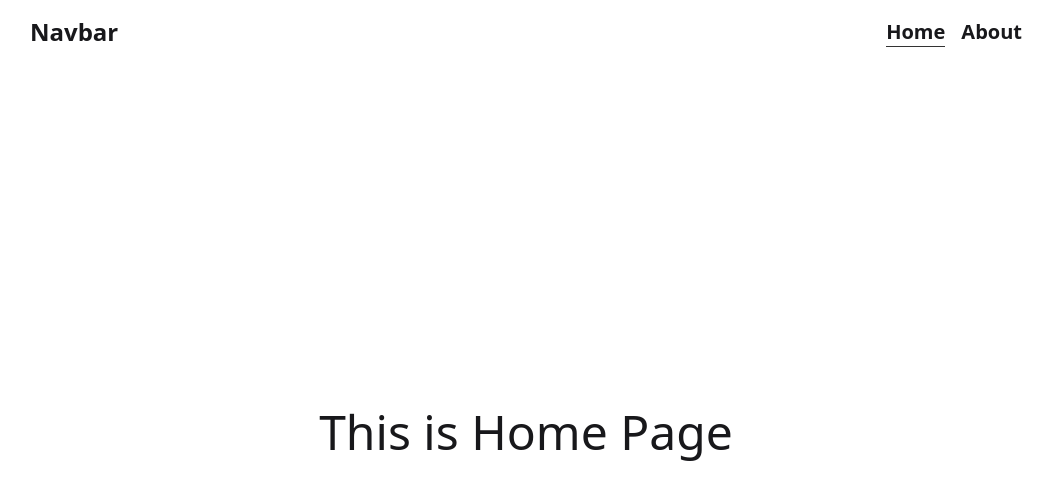
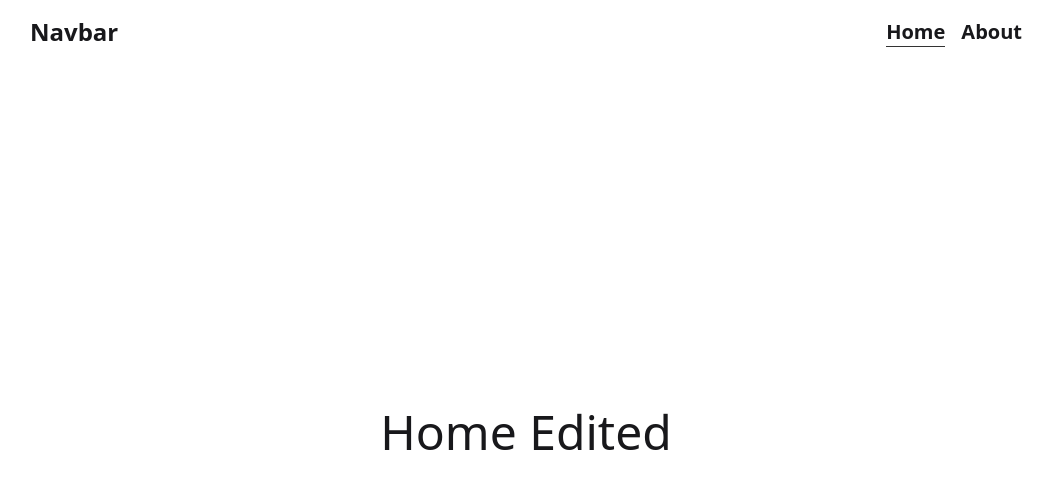
Before and after one commit to shakilsarkar12/group-project, a React (Vite) app: page / in a window 1280 px wide. Shown: the top 500 px of the page, without its empty margins (114-1167 px from the left). Built offline with nearby package versions, Linux system fonts and the light colour scheme.

Commit message:
Edit home by sazid

```diff
--- a/src/Components/Home/Home.jsx
+++ b/src/Components/Home/Home.jsx
@@ -3,7 +3,7 @@ import React from 'react';
 const Home = () => {
     return (
         <div className='w-full h-[calc(100vh-64px)] flex items-center justify-center'>
-            <h1 className='text-5xl'>This is Home Page</h1>
+            <h1 className='text-5xl'>Home Edited</h1>
         </div>
     );
 };
```
